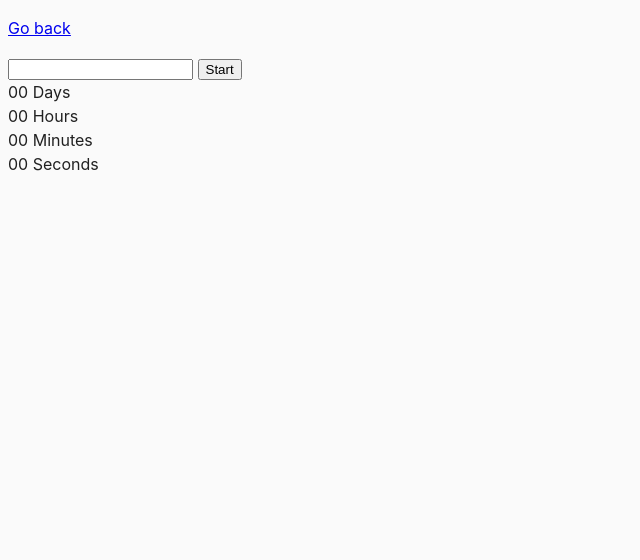
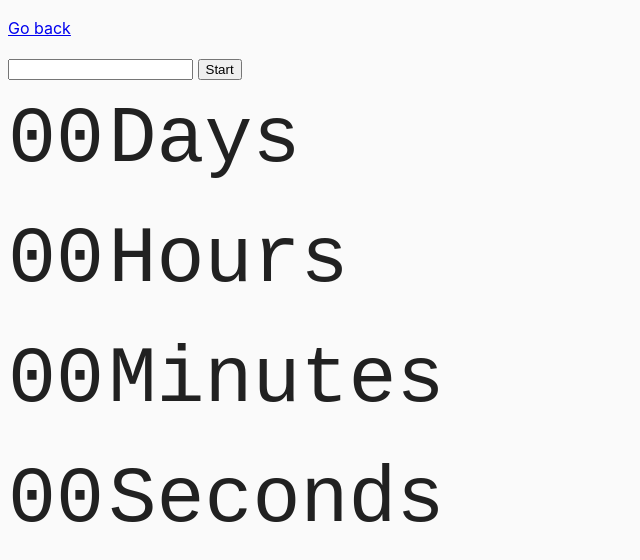
Before and after one commit to Svetlana1208/goit-js-hw-09, a website built with Parcel: page src/02-timer.html in a window 1280 px wide. Shown: the whole page, without its empty margins (0-640 px from the left). Built offline with nearby package versions, Linux system fonts and the light colour scheme.

Commit message:
Update common.css

```diff
--- a/src/css/common.css
+++ b/src/css/common.css
@@ -16,3 +16,11 @@ img {
   display: block;
   max-width: 100%;
 }
+
+.value, .label {
+  margin-bottom: 15px;
+  font-family: 'Roboto Mono', monospace;
+  font-size: 80px;
+  margin-top: 0;
+  margin-bottom: 24px;
+}
```
